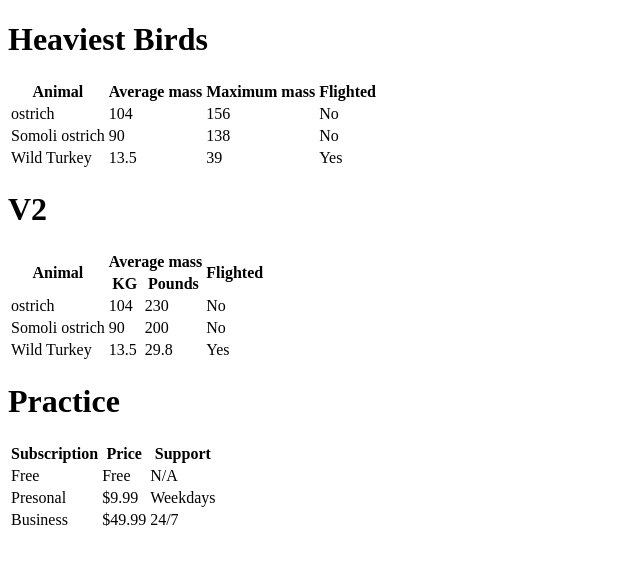
After one commit to braglath/webdbootcamp, a PHP site: page /table.html in a window 1280 px wide. The commit adds this page. Shown: the top 565 px of the page, without its empty margins (0-640 px from the left). Run offline with PHP 8.4, Linux system fonts and the light colour scheme.

Commit message:
HTMLtable

```diff
--- a/css/newStyle.css
+++ b/css/newStyle.css
@@ -50,3 +50,5 @@ a {
     text-decoration: none;
     color: orange;
 }
+
+`
--- /dev/null
+++ b/table.html
@@ -0,0 +1,112 @@
+<!DOCTYPE html>
+<html lang="en">
+
+<head>
+    <meta charset="UTF-8" />
+    <meta http-equiv="X-UA-Compatible" content="IE=edge" />
+    <meta name="viewport" content="width=device-width, initial-scale=1.0" />
+    <title>Heaviest Birds</title>
+</head>
+
+<body>
+    <h1>Heaviest Birds</h1>
+    <table>
+        <thead>
+            <tr>
+                <th>Animal</th>
+                <th>Average mass</th>
+                <th>Maximum mass</th>
+                <th>Flighted</th>
+            </tr>
+        </thead>
+        <tbody>
+            <tr>
+                <td>ostrich</td>
+                <td>104</td>
+                <td>156 </td>
+                <td>No</td>
+            </tr>
+            <tr>
+                <td>Somoli ostrich</td>
+                <td>90</td>
+                <td>138</td>
+                <td>No</td>
+            </tr>
+            <tr>
+                <td>Wild Turkey</td>
+                <td>13.5</td>
+                <td>39</td>
+                <td>Yes</td>
+            </tr>
+        </tbody>
+    </table>
+
+    <h1>V2</h1>
+
+    <table>
+        <thead>
+            <tr>
+                <th rowspan="2">Animal</th>
+                <th colspan="2">Average mass</th>
+                <th rowspan="2">Flighted</th>
+            </tr>
+            <tr>
+                <th>KG</th>
+                <th>Pounds</th>
+            </tr>
+        </thead>
+        <tbody>
+            <tr>
+                <td>ostrich</td>
+                <td>104</td>
+                <td>230</td>
+                <td>No</td>
+            </tr>
+            <tr>
+                <td>Somoli ostrich</td>
+                <td>90</td>
+                <td>200</td>
+                <td>No</td>
+            </tr>
+            <tr>
+                <td>Wild Turkey</td>
+                <td>13.5</td>
+                <td>29.8</td>
+                <td>Yes</td>
+            </tr>
+        </tbody>
+    </table>
+
+    <h1>Practice</h1>
+
+    <table>
+        <thead>
+            <tr>
+                <th>Subscription</th>
+                <th>Price</th>
+                <th>Support</th>
+            </tr>
+        </thead>
+        <tbody>
+            <tr>
+                <td>Free</td>
+                <td>Free</td>
+                <td>N/A</td>
+            </tr>
+            <tr>
+                <td>Presonal</td>
+                <td>$9.99</td>
+                <td>Weekdays</td>
+            </tr>
+
+            <tr>
+                <td>Business</td>
+                <td>$49.99</td>
+                <td>24/7</td>
+            </tr>
+
+        </tbody>
+    </table>
+</body>
+
+</html>
```
Also changed, not shown: comments/HTMLcomments.txt (+17 -0 lines).
